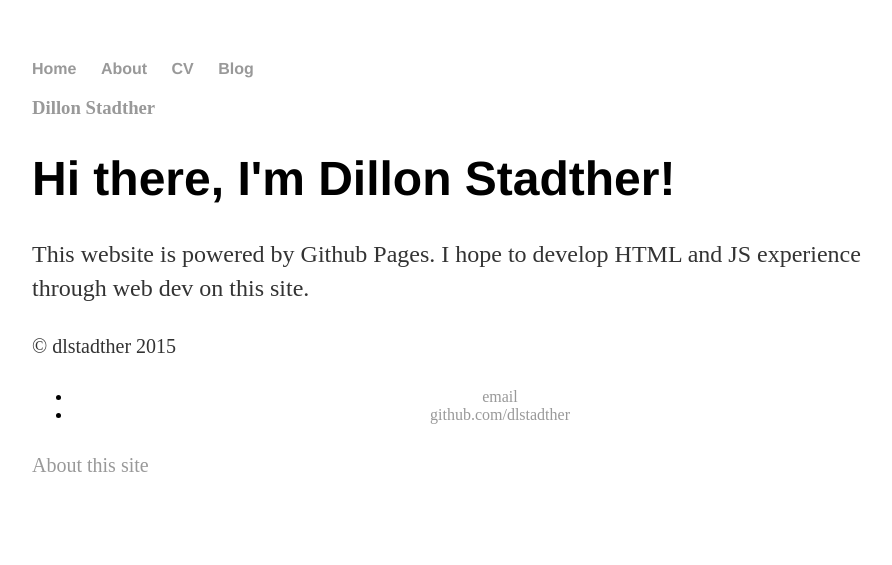
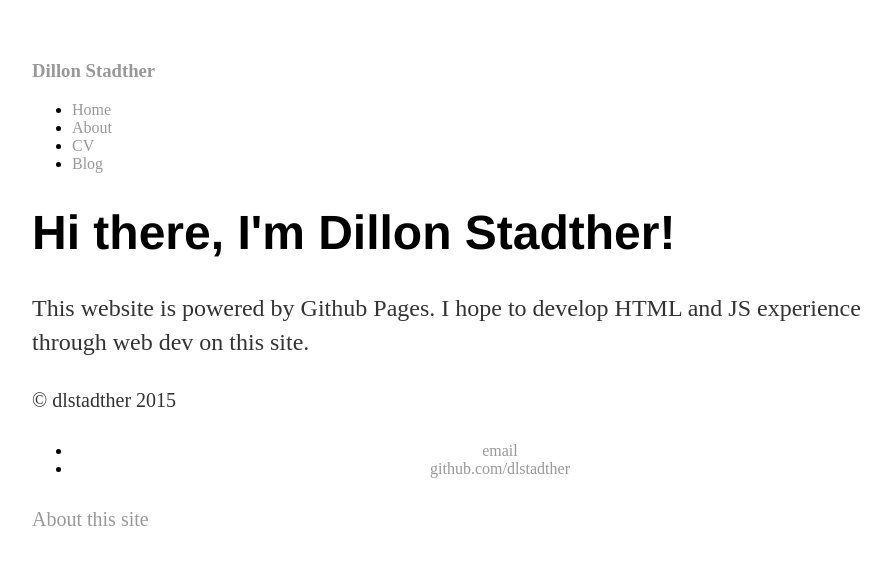
Before and after one commit to dlstadther/dlstadther.github.io, a Jekyll site: the page built from index.html, in a window 1280 px wide. Shown: the top 565 px of the page, without its empty margins (160-1052 px from the left). Built offline with Jekyll 4.4.1, drawn with Linux system fonts in a browser that asks for light colours.

Commit message:
Updated header.

```diff
--- a/_includes/header.html
+++ b/_includes/header.html
@@ -1,11 +1,9 @@
 <div class="header">
-    <nav>
-        <ul>
-            <li><a href="/">Home</a></li>
-            <li><a href="/about">About</a></li>
-            <li><a href="/cv">CV</a></li>
-            <li><a href="/blog">Blog</a></li>
-        </ul>
-        <h3><a href="/">Dillon Stadther</a></h3>
-    </nav>
+    <h3><a href="/">Dillon Stadther</a></h3>
+    <ul class="nav">
+        <li><a href="/">Home</a></li>
+        <li><a href="/about">About</a></li>
+        <li><a href="/cv">CV</a></li>
+        <li><a href="/blog">Blog</a></li>
+    </ul>
 </div>
```
